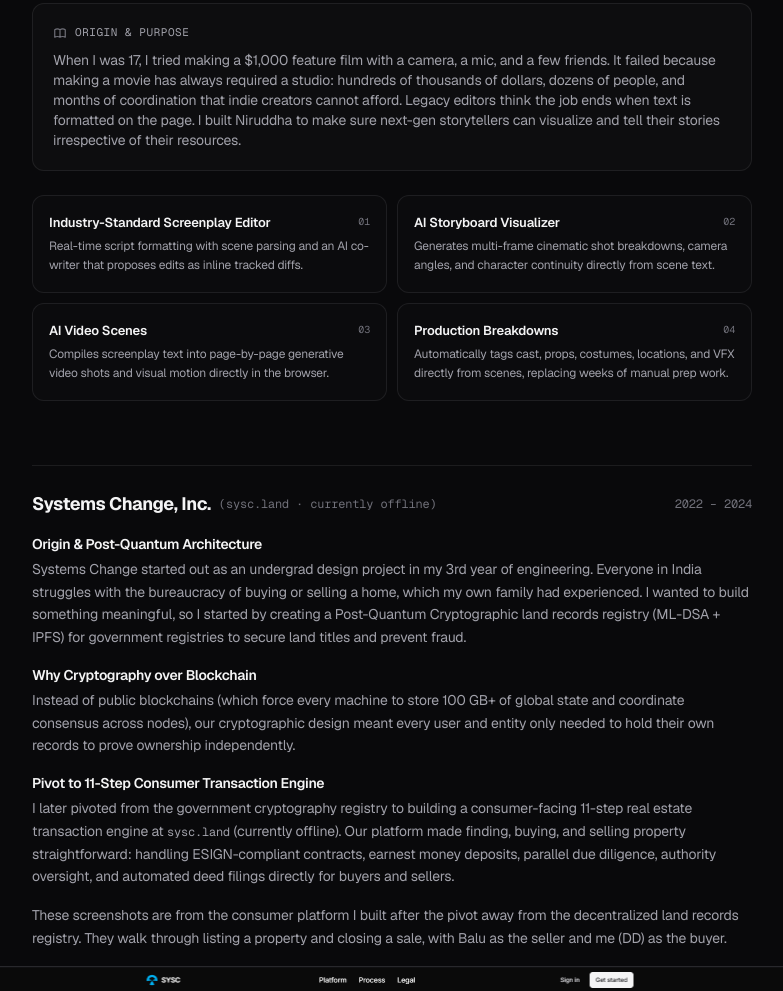
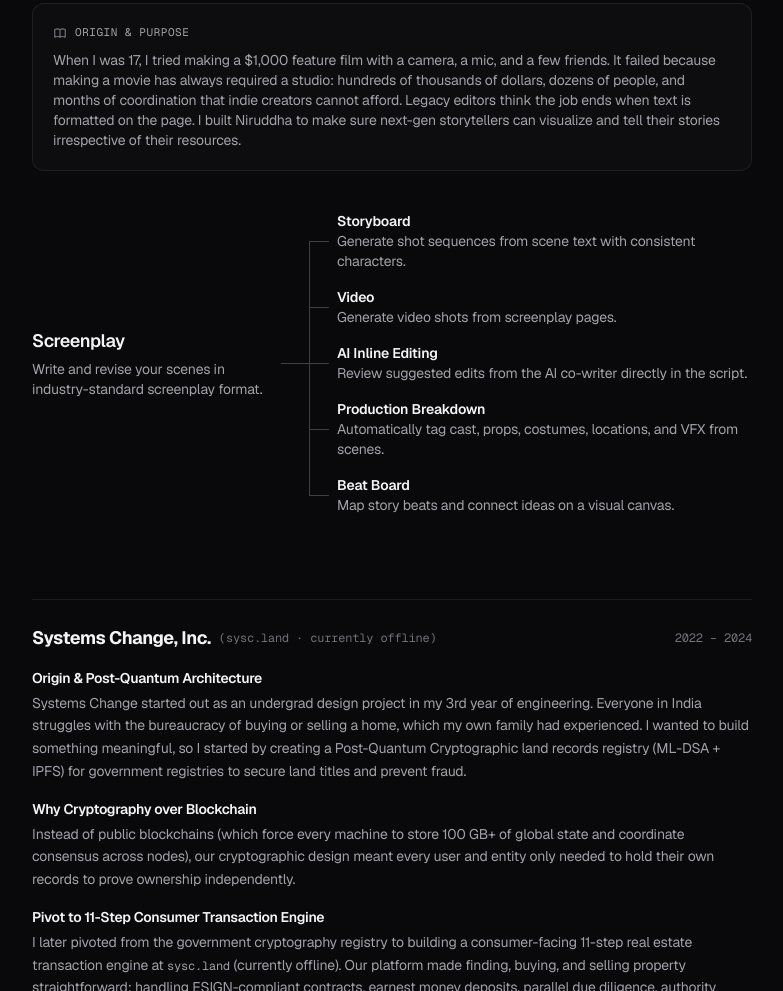
Before and after one commit to Dharaneesh-Dhupam/Dharaneesh-Dhupam.github.io, a plain HTML site: page index.html in a window 1280 px wide. Shown: the part 1801-2792 px from the top of the page, without its empty margins (248-1031 px from the left). Drawn offline with nearby package versions, Linux system fonts and the light colour scheme.

Commit message:
Show Niruddha features as a screenplay workflow

```diff
--- a/index.html
+++ b/index.html
@@ -161,6 +161,78 @@
 
     .project-gallery-controls[hidden] {
       display: none;
+    }
+
+    .niruddha-flow {
+      --flow-line: #d4d4d8;
+      --flow-branch-width: 1.25rem;
+      display: grid;
+      row-gap: 0.5rem;
+    }
+
+    .dark .niruddha-flow {
+      --flow-line: #3f3f46;
+    }
+
+    .niruddha-flow-branches {
+      margin-inline-start: 0.25rem;
+    }
+
+    .niruddha-flow-branches li {
+      position: relative;
+      padding: 0.5rem 0 0.5rem var(--flow-branch-width);
+    }
+
+    .niruddha-flow-branches li::before,
+    .niruddha-flow-branches li::after {
+      position: absolute;
+      left: 0;
+      content: '';
+    }
+
+    .niruddha-flow-branches li::before {
+      top: 50%;
+      width: calc(var(--flow-branch-width) - 0.5rem);
+      border-top: 1px solid var(--flow-line);
+    }
+
+    .niruddha-flow-branches li::after {
+      inset-block: 0;
+      border-left: 1px solid var(--flow-line);
+    }
+
+    .niruddha-flow-branches li:last-child::after {
+      bottom: 50%;
+    }
+
+    @media (min-width: 640px) {
+      .niruddha-flow {
+        --flow-branch-width: 1.75rem;
+        grid-template-columns: minmax(0, 1fr) minmax(0, 1.6fr);
+        align-items: center;
+      }
+
+      .niruddha-flow-source {
+        position: relative;
+        padding-right: calc(var(--flow-branch-width) + 0.75rem);
+      }
+
+      .niruddha-flow-source::after {
+        position: absolute;
+        top: 50%;
+        right: 0;
+        width: var(--flow-branch-width);
+        border-top: 1px solid var(--flow-line);
+        content: '';
+      }
+
+      .niruddha-flow-branches {
+        margin-inline-start: 0;
+      }
+
+      .niruddha-flow-branches li:first-child::after {
+        top: 50%;
+      }
     }
   </style>
 </head>
@@ -375,47 +447,36 @@
         </p>
       </div>
 
-      <!-- Feature Grid (Paper Bento Style) -->
-      <div class="grid grid-cols-1 sm:grid-cols-2 gap-2.5 pt-1">
-        <div class="p-3.5 sm:p-4 rounded-xl border border-black/[0.08] dark:border-white/[0.08] bg-zinc-50/40 dark:bg-zinc-900/20 hover:border-black/20 dark:hover:border-white/20 transition-all duration-150">
-          <div class="flex items-center justify-between mb-1">
-            <span class="text-[13px] font-semibold text-zinc-900 dark:text-zinc-100">Industry-Standard Screenplay Editor</span>
-            <span class="text-[10px] font-mono text-zinc-400 dark:text-zinc-500">01</span>
-          </div>
-          <p class="text-xs text-zinc-500 dark:text-zinc-400 leading-relaxed">
-            Real-time script formatting with scene parsing and an AI co-writer that proposes edits as inline tracked diffs.
+      <!-- Screenplay Workflow -->
+      <div class="niruddha-flow py-3 text-sm text-zinc-600 dark:text-zinc-400">
+        <div class="niruddha-flow-source">
+          <h3 class="text-lg font-semibold text-zinc-900 dark:text-zinc-100">Screenplay</h3>
+          <p class="mt-1">
+            Write and revise your scenes in industry-standard screenplay format.
           </p>
         </div>
-
-        <div class="p-3.5 sm:p-4 rounded-xl border border-black/[0.08] dark:border-white/[0.08] bg-zinc-50/40 dark:bg-zinc-900/20 hover:border-black/20 dark:hover:border-white/20 transition-all duration-150">
-          <div class="flex items-center justify-between mb-1">
-            <span class="text-[13px] font-semibold text-zinc-900 dark:text-zinc-100">AI Storyboard Visualizer</span>
-            <span class="text-[10px] font-mono text-zinc-400 dark:text-zinc-500">02</span>
-          </div>
-          <p class="text-xs text-zinc-500 dark:text-zinc-400 leading-relaxed">
-            Generates multi-frame cinematic shot breakdowns, camera angles, and character continuity directly from scene text.
-          </p>
-        </div>
-
-        <div class="p-3.5 sm:p-4 rounded-xl border border-black/[0.08] dark:border-white/[0.08] bg-zinc-50/40 dark:bg-zinc-900/20 hover:border-black/20 dark:hover:border-white/20 transition-all duration-150">
-          <div class="flex items-center justify-between mb-1">
-            <span class="text-[13px] font-semibold text-zinc-900 dark:text-zinc-100">AI Video Scenes</span>
-            <span class="text-[10px] font-mono text-zinc-400 dark:text-zinc-500">03</span>
-          </div>
-          <p class="text-xs text-zinc-500 dark:text-zinc-400 leading-relaxed">
-            Compiles screenplay text into page-by-page generative video shots and visual motion directly in the browser.
-          </p>
-        </div>
-
-        <div class="p-3.5 sm:p-4 rounded-xl border border-black/[0.08] dark:border-white/[0.08] bg-zinc-50/40 dark:bg-zinc-900/20 hover:border-black/20 dark:hover:border-white/20 transition-all duration-150">
-          <div class="flex items-center justify-between mb-1">
-            <span class="text-[13px] font-semibold text-zinc-900 dark:text-zinc-100">Production Breakdowns</span>
-            <span class="text-[10px] font-mono text-zinc-400 dark:text-zinc-500">04</span>
-          </div>
-          <p class="text-xs text-zinc-500 dark:text-zinc-400 leading-relaxed">
-            Automatically tags cast, props, costumes, locations, and VFX directly from scenes, replacing weeks of manual prep work.
-          </p>
-        </div>
+        <ul class="niruddha-flow-branches" role="list" aria-label="Niruddha tools connected to the screenplay">
+          <li>
+            <h4 class="font-semibold text-zinc-900 dark:text-zinc-100">Storyboard</h4>
+            <p>Generate shot sequences from scene text with consistent characters.</p>
+          </li>
+          <li>
+            <h4 class="font-semibold text-zinc-900 dark:text-zinc-100">Video</h4>
+            <p>Generate video shots from screenplay pages.</p>
+          </li>
+          <li>
+            <h4 class="font-semibold text-zinc-900 dark:text-zinc-100">AI Inline Editing</h4>
+            <p>Review suggested edits from the AI co-writer directly in the script.</p>
+          </li>
+          <li>
+            <h4 class="font-semibold text-zinc-900 dark:text-zinc-100">Production Breakdown</h4>
+            <p>Automatically tag cast, props, costumes, locations, and VFX from scenes.</p>
+          </li>
+          <li>
+            <h4 class="font-semibold text-zinc-900 dark:text-zinc-100">Beat Board</h4>
+            <p>Map story beats and connect ideas on a visual canvas.</p>
+          </li>
+        </ul>
       </div>
 
     </section>
```
